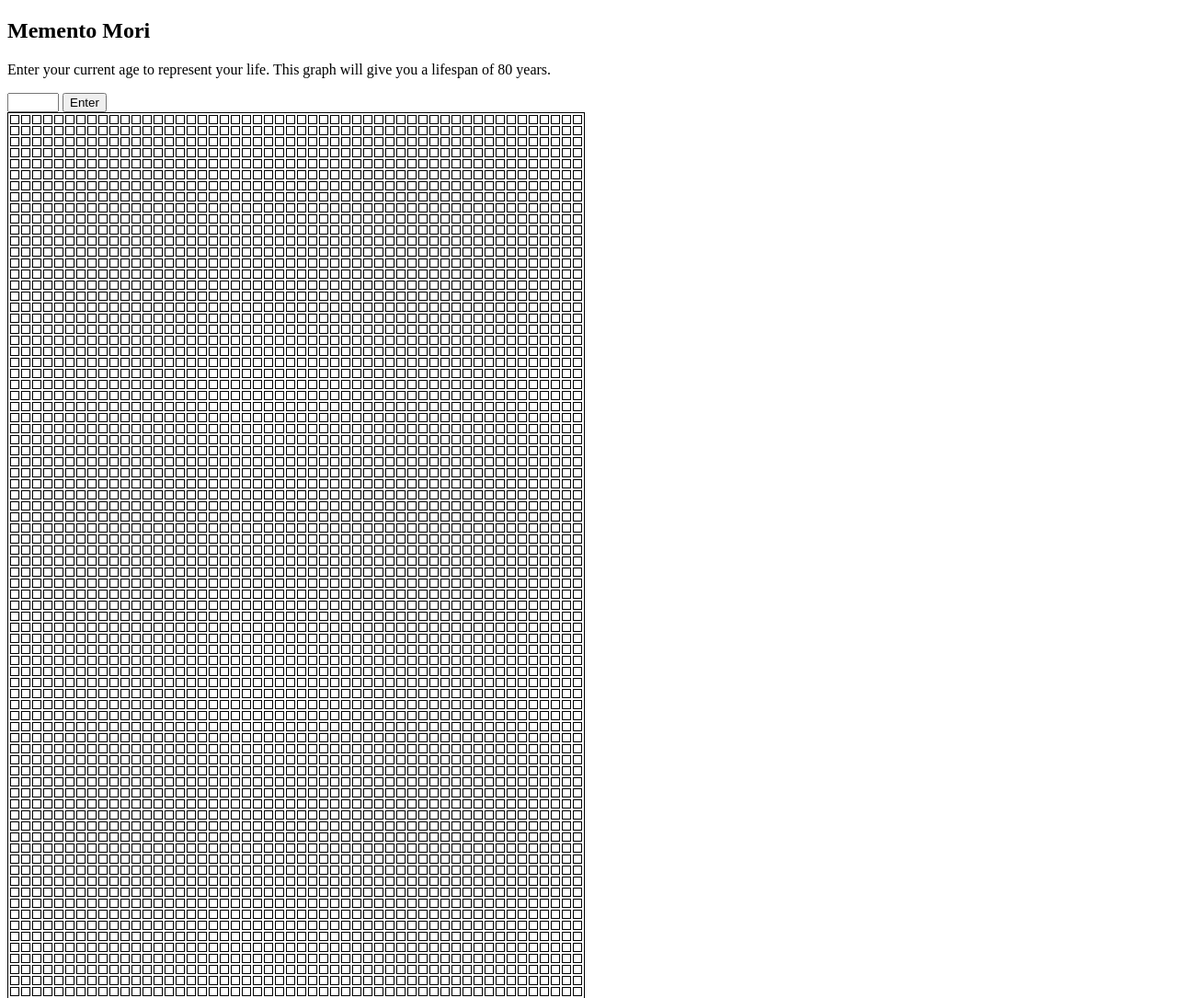
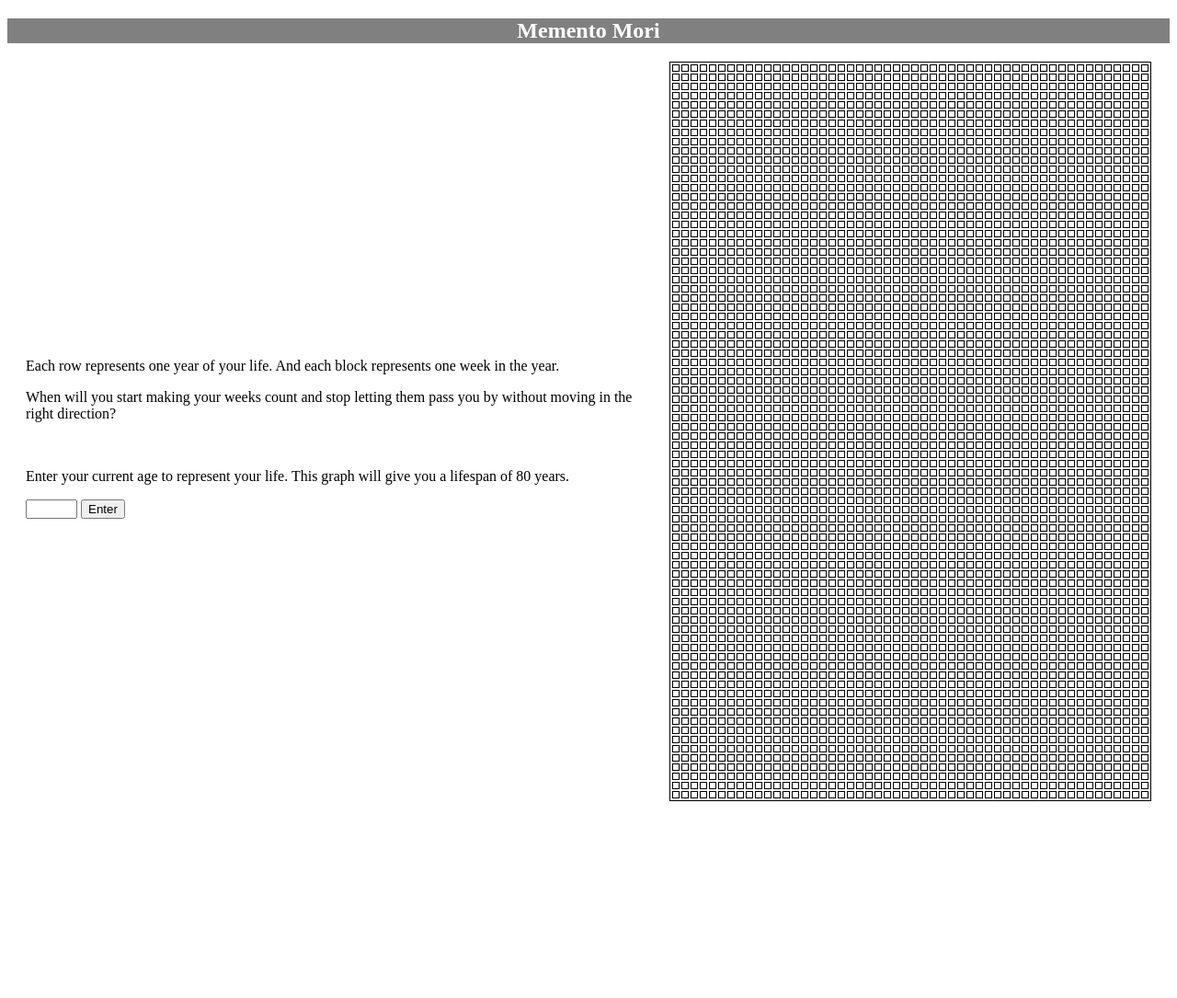
Before and after one commit to jjozic/memento-mori, a plain HTML site: page index.html in a window 1280 px wide. Shown: the top 1085 px of the page at 92% size. After the commit the page ends 891 px from the top, so only its background shows below. Drawn offline with Linux system fonts and the light colour scheme.

Commit message:
Added flex-layout
- added flex-layout to the CSS to make the page more visually pleasing
- aligned the header and gave it a background color

```diff
--- a/index.html
+++ b/index.html
@@ -10,12 +10,17 @@
     <header>
         <h2>Memento Mori</h2>
     </header>
-
-    <p id="greeting">Enter your current age to represent your life. This graph will give you a lifespan of 80 years.</p>
-    <input type="number" name="age" id="age" min="1" max="80">
-    <button id="enter">Enter</button>
-
-    <table id="life-board"></table>
+    <div class="flex-container">
+        <div class="content">
+            <p>Each row represents one year of your life. And each block represents one week in the year.</p>
+            <p>When will you start making your weeks count and stop letting them pass you by without moving in the right direction?</p>
+            <br>
+            <p class="greeting">Enter your current age to represent your life. This graph will give you a lifespan of 80 years.</p>
+            <input type="number" name="age" id="age" min="1" max="80">
+            <button id="enter">Enter</button>
+        </div>
+        <table id="life-board"></table>
+    </div>
 
     <script async src="./script.js"></script>
 </body>
--- a/style.css
+++ b/style.css
@@ -1,9 +1,26 @@
+header{
+    text-align: center;
+    color: white;
+    background-color: gray;
+}
+
+.flex-container{
+    display: flex;
+    justify-content: center;
+    align-items: center;
+    margin: 20px;
+}
+
+p{
+    margin-right: 30px;
+}
+
 table, td{
     border: 1pt black solid;
 }
 
 td{
-    padding: 4px;
+    padding: 3px;
 }
 
 .lived{
```
